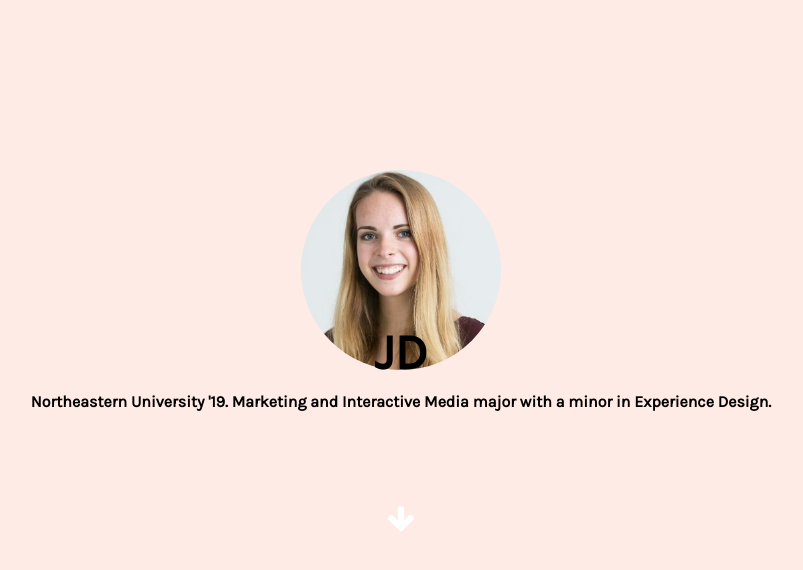
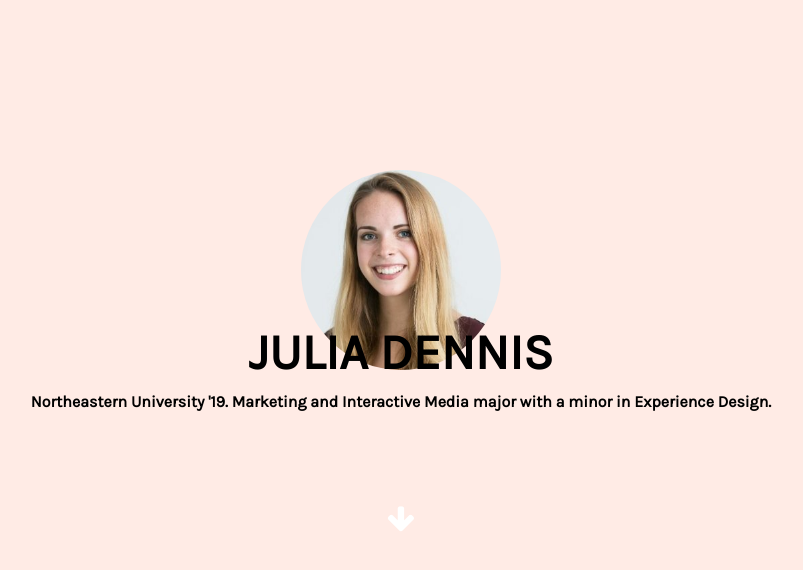
Before and after one commit to jubalu/jubalu.github.io, a Jekyll site: the page built from README.md, in a window 1280 px wide and 900 px high. Shown: the top 570 px of the window, without its empty margins (239-1042 px from the left). Built offline with Jekyll 4.4.1, drawn with Linux system fonts in a browser that asks for light colours; nearby versions of some CDN libraries; our own code applies the rules of GitHub Pages for plain Markdown files.

Commit message:
Update default.html

```diff
--- a/_layouts/default.html
+++ b/_layouts/default.html
@@ -27,7 +27,7 @@
     <body>
         <div class="hero" id="main">
             <div class="circle"></div>
-            <h1 class="fancy-title">JD</h1>
+            <h1 class="fancy-title">Julia Dennis</h1>
             <h6>Northeastern University '19. Marketing and Interactive Media major with a minor in Experience Design.</h6>
             <br>
             <div class="links">
```
